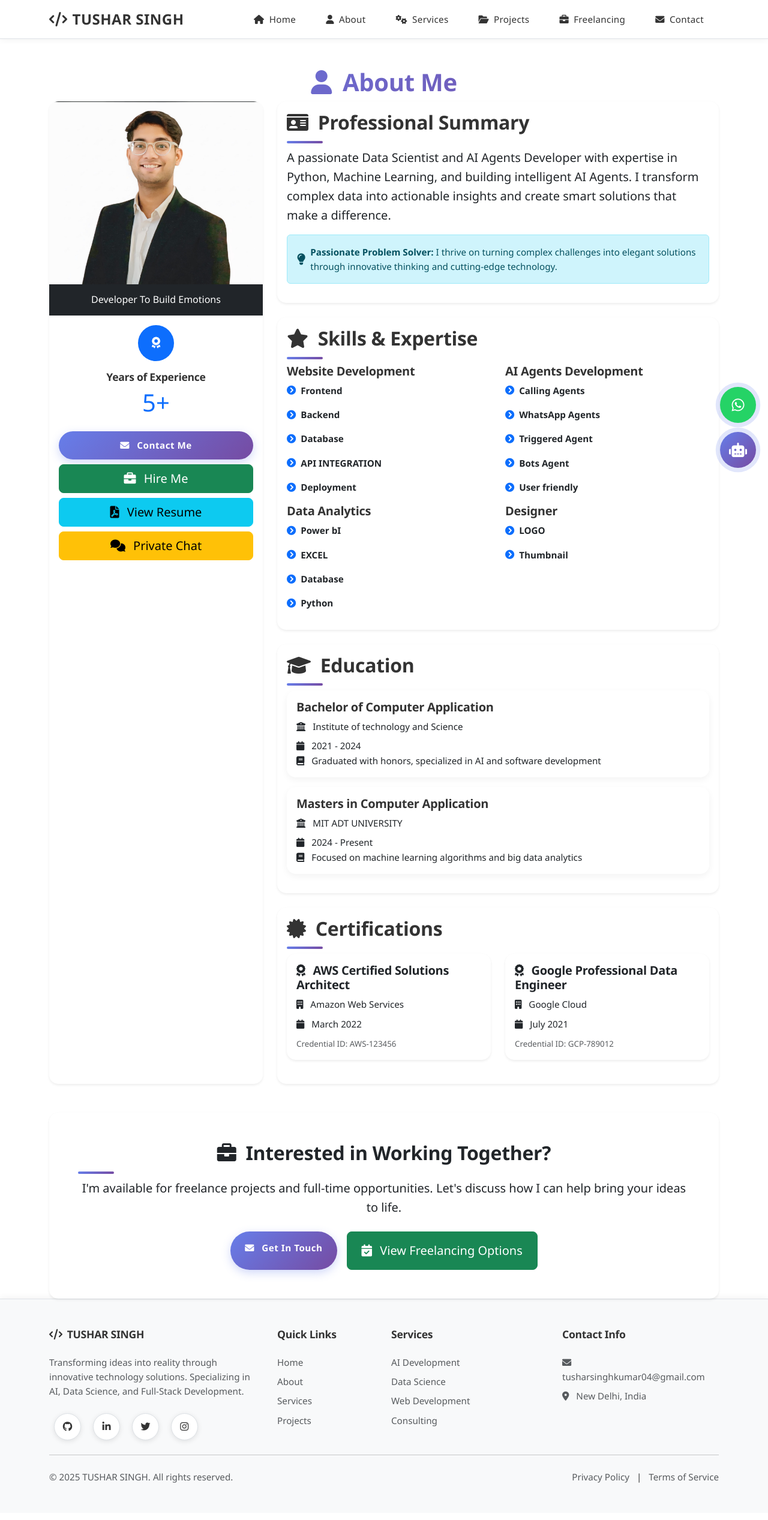
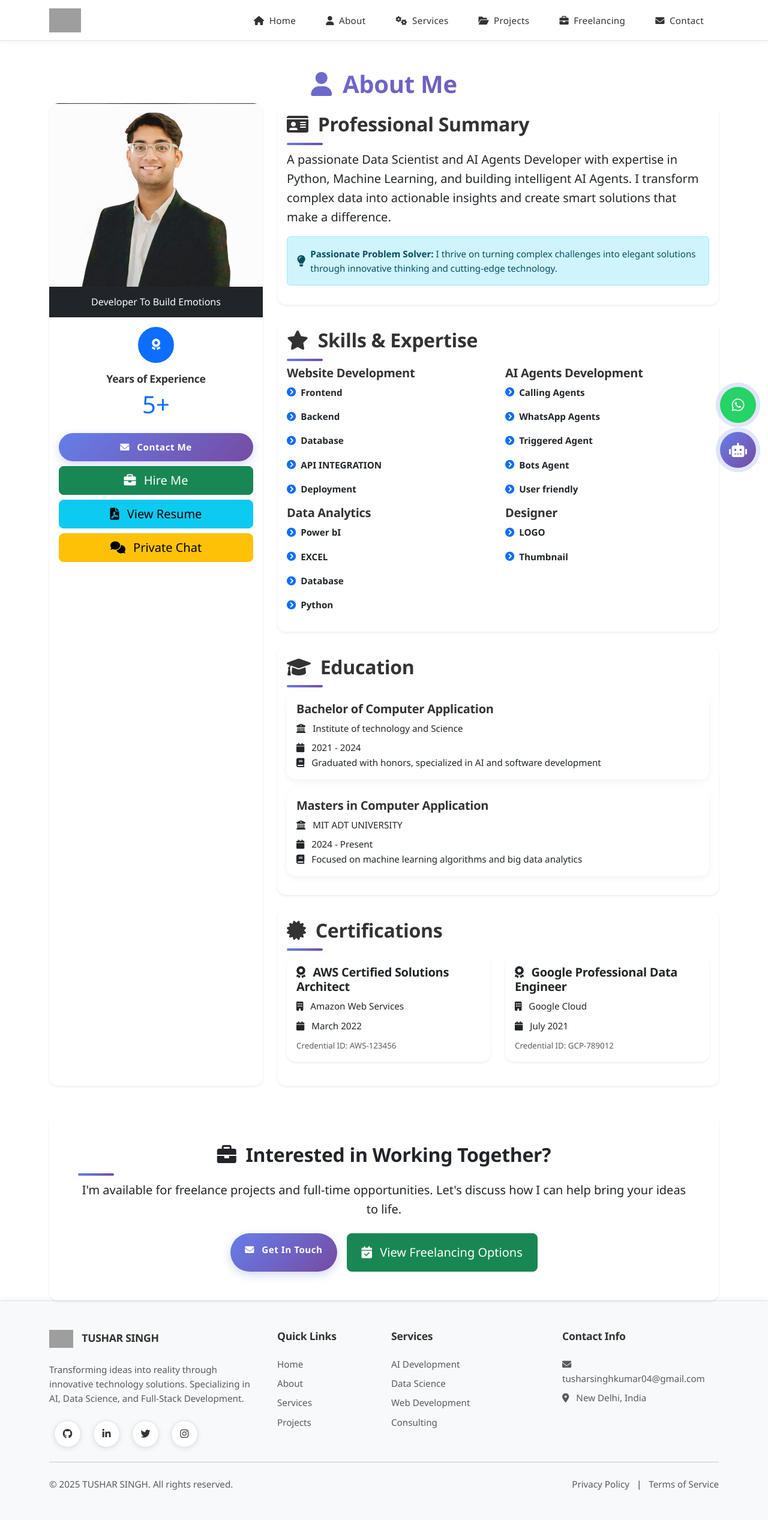
Before and after one commit to Tusharsinghoffical/Website.github.io, a Django app: page /about/ in a window 1280 px wide. Shown: the whole page at 60% size. Before the commit the page ends 2472 px from the top, so only its background shows below. Run offline with Django 5.2, Linux system fonts and the light colour scheme; data comes from the database, SQL or seed files in the repository; grey boxes are pictures that could not be loaded.

Commit message:
Updated website to use Logo4.png as the main logo

```diff
--- a/templates/base.html
+++ b/templates/base.html
@@ -5,7 +5,7 @@
     <meta name="viewport" content="width=device-width, initial-scale=1.0" />
     <title>TUSHAR SINGH</title>
     {% load static %}
-    <link rel="icon" type="image/png" href="{% static 'Image/Bannerlogo.png' %}">
+    <link rel="icon" type="image/png" href="{% static 'Image/Logo4.png' %}">
     <link
       href="https://cdn.jsdelivr.net/npm/bootstrap@5.3.0/dist/css/bootstrap.min.css"
       rel="stylesheet"
@@ -665,7 +665,7 @@
     <nav class="navbar navbar-expand-lg navbar-light bg-light sticky-top">
       <div class="container">
         <a class="navbar-brand fw-bold" href="{% url 'home' %}">
-          <i class="fas fa-code me-2"></i>TUSHAR SINGH
+          <img src="{% static 'Image/Logo4.png' %}" alt="TUSHAR SINGH" style="height: 40px; width: auto; margin-right: 10px;">
         </a>
         <button
           class="navbar-toggler"
@@ -723,7 +723,8 @@
         <div class="row">
           <div class="col-md-4 mb-4 mb-md-0">
             <h5 class="fw-bold mb-4">
-              <i class="fas fa-code me-2"></i>TUSHAR SINGH
+              <img src="{% static 'Image/Logo4.png' %}" alt="TUSHAR SINGH" style="height: 30px; width: auto; margin-right: 10px;">
+              TUSHAR SINGH
             </h5>
             <p class="text-muted">
               Transforming ideas into reality through innovative technology solutions.
```
